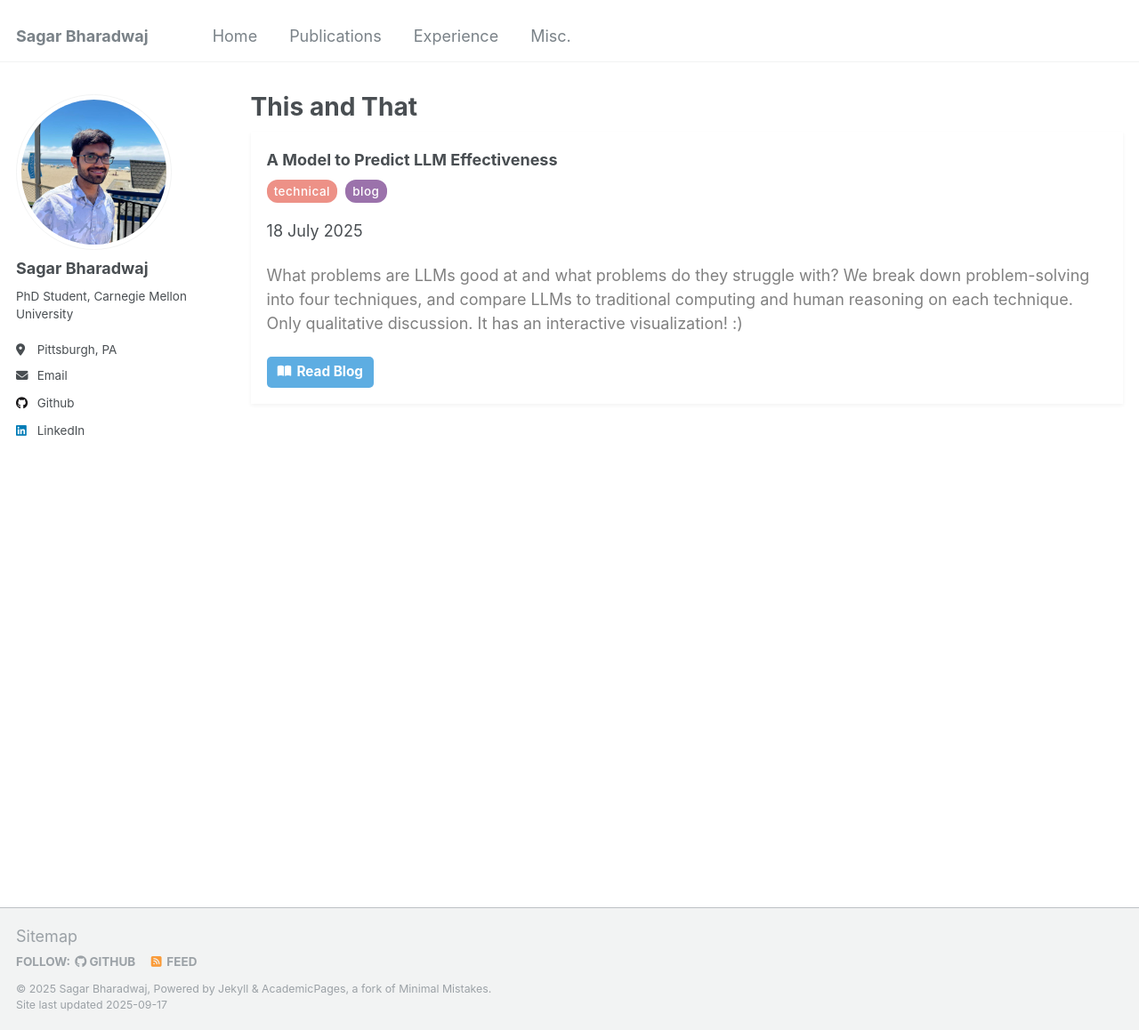
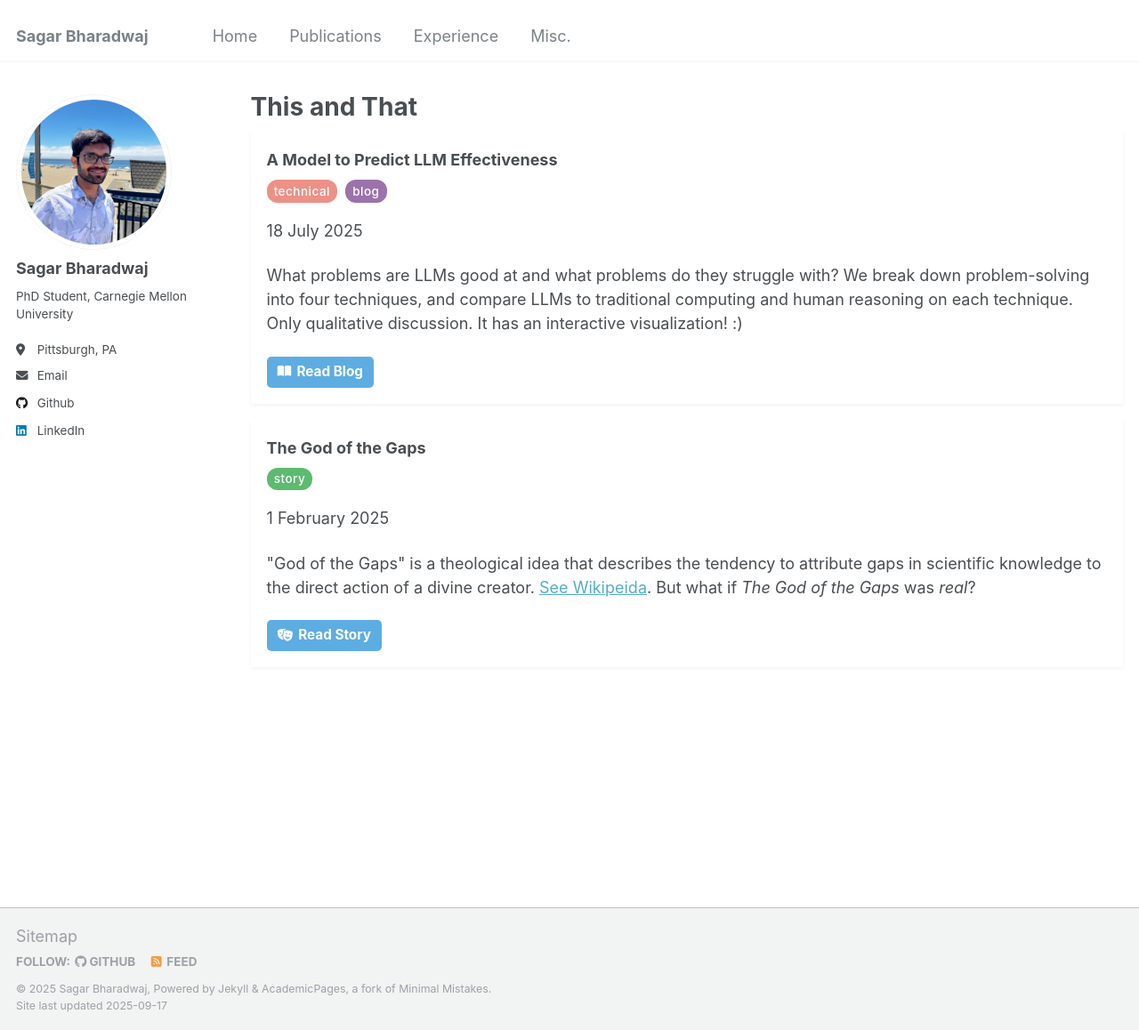
Before and after one commit to sagar-bharadwaj-ks/sagar-bharadwaj-ks.github.io, a Jekyll site: the page built from _pages/misc.html, in a window 1280 px wide and 1158 px high. Shown: the whole window at 89% size. Built offline with Jekyll 4.4.1, drawn with Linux system fonts in a browser that asks for light colours; some of the changed lines change nothing that is shown.

Commit message:
Add God of the Gaps story

```diff
--- a/_includes/single-misc-card.html
+++ b/_includes/single-misc-card.html
@@ -14,7 +14,7 @@
     <p class="misc-date">{{ post.date | date: "%-d %B %Y" }}</p>
     <p class="misc-abstract">
         <span style="color: grey;">
-            {{ post.abstract }}
+            {{ post.abstract | markdownify }}
         </span>
     </p>
 
@@ -100,11 +100,11 @@
     }
 
     .misc-tag[data-tag*="art"] {
-        background-color: #60ab6e;
+        background-color: #4cba42;
     }
 
     .misc-tag[data-tag*="story"] {
-        background-color: #baad5d;
+        background-color: #5dba71;
     }
 
     .misc-button {
--- /dev/null
+++ b/_misc/2025-02-01-god-of-gaps.md
@@ -0,0 +1,204 @@
+---
+layout: archive
+title:  The God of the Gaps
+date:   2025-02-01
+permalink: /misc/god-of-gaps/
+author_profile: true
+tags: ["story"]
+abstract: \"God of the Gaps\" is a theological idea that describes the tendency to attribute gaps in scientific knowledge to the direct action of a divine creator. [See Wikipeida](https://en.wikipedia.org/wiki/God_of_the_gaps). But what if _The God of the Gaps_ was _real_?
+---
+
+<style>
+.scene-break {
+  text-align: center;
+  margin: 2em 0;
+}
+.scene-break::before {
+  content: "✦ ✦ ✦";
+  font-size: 1.2em;
+  color: #666;
+}
+</style>
+
+Smriti convention hall was heated. Not only by the hundred or so in the audience breathing out warm air, but also by the acrid exchanges between the two debaters on stage.
+
+"Atheism and religion: Jagadguru debates Prof. Neel" read the banner on stage. The discussion went as one might expect these things to go. Jagadguru's appeals to God giving life its meaning did not fail to rouse his followers in the audience. Neel's derisive comments on scientifically disproven Texts gained satisfied nods from the other half of the audience.
+
+"You all claim the universe was formed by the Big Bang, but you don't tell us what caused the Big Bang. How can there be something from nothing? There was always something, and that is God," concluded Jagadguru to an uproar of approvals.
+
+"I knew you'd bring this up. You people always bring this up. We call this the 'God of the Gaps' fallacy," retorted Neel. "When we didn't know stars were balls of gas, we called them God. When we didn't know lightning was caused by a large charge buildup, we blamed it on God's wrath. Before Darwin we credited God with all creations. We use God to explain our gaps in scientific understanding. The God of today is only the 'God of the Gaps', you see. And we're always working to reduce his domain."
+
+So on and so forth.
+
+The debate ended, neither parties having changed their minds. The audience went home, thought about it all for a minute or two, went to sleep.
+
+<div class="scene-break"></div>
+
+About fifty years later, the air was sombre in a ward in Leelavati hospital. Neel, now nearing 96, was on the bed. He was at peace. Why wouldn't he be? His career has been nothing short of miraculous. His ideas on atheism, philosophy, scientific studies, history and what not had taken him to places. Many good places to be specific. He knew it was time go. His loving family, gathered around, noticing his chest oscillations, knowing they'll stop any minute now. And they did. Neel closed his eyes for the last time.
+
+<div class="scene-break"></div>
+
+Neel opened his eyes. Only foggy white. He looked down at himself, his hands were no longer wrinkly. In fact, they looked like they did at the prime of his youth---bony and stick like but no wrinkles whatsoever. He felt youthful too. Just as he was about to start throwing out questions, God announced, "Welcome to Heaven, Neel."
+
+<div class="scene-break"></div>
+
+It had been a week in Heaven now. Neel had spent time acquainting himself with its old occupants. He met Jagadguru too, and they laughed heartily about all the foolish debates they had while on earth. Neel, having spent his time on earth belittling God's self-appointed agents, was naturally unwilling to accept this reality in the first hour. But then the truth hit him---Heaven is nice and it is only scientific for him now to start enjoying its amenities.
+
+In his first week he had already made some good friends. Gandhi was his morning yoga accountability partner. He never questioned why they should do yoga when their bodies no longer metabolize. Rationalism had left him. He and Jagadguru would walk around the garden, looking at baby birds and their golden feathers. The birds couldn't fly because gold is heavy and not the right material for feathers. They'd only flit around, bobbing heads, letting passers by ogle at them. Our duo was now on one of their walks.
+
+"By the way, how long have you been here, Jagadguru?" asked Neel, realizing he didn't know when Jagadguru had died on earth.
+
+"I came here about twenty years before you did," came the answer.
+
+"You must have been pretty happy to know that much of what you preached on earth was true."
+
+"Oh, not at all. In fact, I was entirely wrong about so much of what I said on gods and their punishments and so on."
+
+"But at least you weren't completely off the mark like me," reminded Neel. "I spent all my time convinced that God doesn't exist."
+
+"You weren't wrong about everything, Neel. You remember our debate in Smriti Hall?" asked Jagadguru.
+
+"Smriti convention center," corrected Neel.
+
+"Yes, that. Back then, your comment on the God of the Gaps threw me off my game a little bit and had me thinking for a while. Anyway, it turns out she's real."
+
+"What do you mean she's real?"
+
+"The God of the Gaps, Neel. She's real."
+
+"You probably think you're explaining yourself, Jagadguru, but you're just repeating your words," complained Neel.
+
+"I mean God of the Gaps is real, Neel," repeated Jagadguru. "Her name is Jaaga, she's the head of the Department of Gaps. You should pay them a visit. I'm sure you'll love it."
+
+Neel stood there, scratching his head.
+
+<div class="scene-break"></div>
+
+"Welcome to the Department of Gaps" read the signboard. Neel was now in a huge but unremarkable building. In a few minutes, he found himself smiling at the affable-looking clerk manning the front desk.
+
+"Hello, I'm Sid, how can I help?" asked the clerk.
+
+"I'm Neel and new to Heaven. I am just a curious visitor trying to find out more about what you do," replied Neel.
+
+"How long have you been here?"
+
+"About a week now."
+
+"People generally checkout the eat-all-you-can cafe, no-side-effects heroin, golden butterfly park, and the likes in their first week. I'm glad you chose to come here instead, Mr. Neel."
+
+"Thank you."
+
+"I see from our records that you were a professor. Oh, and, that you also mentioned our head, Ms. Jaaga a few times in your speeches too. How flattering!"
+
+
+"I'm sorry, but I merely mentioned God of the Gaps as a theoretical concept. Not Jaaga."
+
+"That's alright, Mr. Neel. People hardly ever mention us, and we're grateful to the ones that do. You know what, I can probably get you an appointment with Jaaga herself. She can tell you all about us. Let me see her calendar."
+
+<div class="scene-break"></div>
+
+"Hello Neel, please take a seat," greeted Jaaga.
+
+Jaaga's office was large but minimalist with a desk and a few chairs. It had a few pictures on the wall, Neel noticed. One showed the heliocentric and geocentric model of the universe laid side-by-side. Another showing lightning. A different one with the archetypal human-from-apes evolution. Many were examples that Neel, at some point or another, would mention in his God of the Gaps argument.
+
+"So, Sid tells me you're a huge fan. I'm flattered!" said Jaaga after Neel took a seat as instructed.
+
+"I must confess that's a bit of an exaggeration. I merely used God of the Gaps as a theoretical construct to discredit religious arguments."
+
+"Oh I see, that's alright then," sighed Jaaga looking visibly disappointed. "What do you want from me?"
+
+"I'm new here. I've only been here a week. I just want to know who you are and what you do."
+
+"Oh just a week, I see. You probably don't know anything yet."
+
+"That would be an accurate assumption."
+
+"Okay then, let me walk you through the whole thing.
+
+"So the earth was created by God. The Boss God, I mean. That's my boss. All of us sub-gods report to the Boss God. All clear till now or what?
+
+"Okay. Now, don't get me wrong, but the Boss God isn't exactly a perfectionist. He is, to put it mildly, a bit on the lazier side of things, you know," said Jaaga lowering her voice to a whisper at the last comment. "Ask Gandhi how the Boss God loathes hard work. Gandhi's been here a while, he knows the boss's deep passion for shortcuts.
+
+"Anyway, the boss was tasked with creating the Earth. None of us know by whom but we know he had a deadline. He did a good job, a good but a shoddy job."
+
+"What do you mean shoddy? Was the earth different from what it is today?" interrupted Neel.
+
+"Oh, Neel, the Earth was _very_ different when it was created. Take the night sky, for example. The sky was a black dome, with some sparkles randomly scattered on it for effect."
+
+"Wait there were no stars?"
+
+"No, not at all, why should there be? The boss was tasked with creating Earth, you know, not the stars. He'd never do more than what was necessary."
+
+"But we see the stars with our telescopes! Our scientific observations show that they're balls of gas generating immense amounts of energy!"
+
+"Hold on, hold on, we're getting ahead of ourselves. Yes, there are stars today, but there were no stars when the earth was created. They were just dots. Sparkling dots.
+
+"Dots were enough for your naked eyes. But then you all come along and invent the telescope and start looking at the sky. Now what should you see? It's just weird to see bigger dots through the telescope, you know?  If you didn't have something interesting to see, you wouldn't invent new things. You'd lose interest in the Design. Then we'd lose interest in our work because you're no longer interesting and we're just stuck maintaining a legacy system. The boss realized this. He knew there were _gaps_ in his design.
+
+"Of course he didn't deal with these gaps himself. He's a master delegator. He created the Department of Gaps. Its sole purpose was to deal with the gaps in his design. He appointed one of us as the God of the Gaps. It wasn't me to begin with, it was Ms. Holey.
+
+Holey did a marvelous job. She made the stars when you invented the telescope. She made the cells, virus and bacteria when you invented the microscope, she---"
+
+"Now wait a minute!" interrupted Neel. "So you say the stars didn't exist until we invented the telescope? That doesn't make any sense. This means the Sun was just a bright looking object giving out light, with no inherent mechanism to generate its energy. So essentially life on Earth wasn't getting any energy, so there's no reason for life to exist."
+
+"You're looking at it all wrong, Neel," replied Jaaga. "There's no _need_ for there to be anything. We decide what is needed. Life exists because we want it to exist. When we update the Earth, by adding sources of energy like the stars, for example, we add the dependency between life and energy. Starting from that update, all of your `scientific' observations will now show that life depends on energy. But again, that's only because we wanted it to."
+
+"So we were essentially living in a simulation?" asked Neel.
+
+"Not precisely, at least not the kind of simulation humanity can conceive of at the moment. We don't control everything. In fact, we can't control everything. That's the way we've built Earth. We can't change the past, for example. We can pause time though, so we can work on our updates. We didn't _make_ you invent the telescope. That's all  to your credit. We merely noticed that you had, decided it was interesting, and updated our models to add the stars."
+
+"But we possibly invented thousands of things every day. You are not updating the Earth those many times, are you?"
+
+"You're right, we're not. Inventions fail all the time, remember? Also, some inventions actually observe the current universe the way it is."
+
+"So some of the inventions that were successful, like the telescope, were only successful because you found that intriguing and changed the model? Not because of the researcher's hard work and their ingenuity?"
+
+"Precisely."
+
+"Well that's unfair. Many scientists have possibly died in obscurity because you decided something wasn't blingy enough?"
+
+"Exactly."
+
+"Who decides what's worthy?"
+
+"Our whims and fancies. We have been trying to instate a principled review process, for like more than a millennia now. We never succeeded. We have no idea how you make the peer review system work down there."
+
+"That's depressing," said Neel. For the first time since his arrival in Heaven, Neel felt a pang of sadness. He spent his life on scientific pursuits. Doggedly pursuing logical arguments, tearing down people who he thought were not logical. He is now learning that everyone could be right and everyone could be wrong. Just someone's fancies from the Department of Gaps had to be tingled. He was now desperately raking his brain for some inconsistency, some flaw, in Jaaga's explanation. This has to be some cruel prank on him, it has to be!
+
+"Aha," he cried loudly. "Humans have maintained consistent records of their scientific observations over generations. If you go around meddling with the way the universe works, all records from the past would be invalidated. You told me you can't change the past, so you can't change these records. Humanity would immediately know something's amiss."
+
+"You underestimate humanity's willingness to call its ancestors ignorant and discard their findings. Here, let me give you an example of my own project. In fact, it was the success of this project that promoted me from a project leader to the God of the Gaps. You've surely heard of geocentric and heliocentric theory?"
+
+"Of course I have. For centuries, we thought the universe revolved around the Earth, or that it was 'geocentric'. We eventually noticed that if we put the Sun at the center of the solar system, or adopt the 'heliocentric' model, we get simpler and more accurate models. But ...", Neel paused. He suddenly realized what Jaaga might say next. "You don't mean ...," he said with a shaky voice. He always used the transition from geocentricism to heliocentricism to talk about ignorance in religion. Seeing his favorite example crumble was too much.
+
+"Yes, Neel. The geocentric model was the right one. Some of us here in heaven marvelled at Ptolemy's genius when he wrote the Almagest. Pure brilliance realizing that your planets revolved around two centers, not one. His theory explained all of your seasons, the shifting night sky, and everything. For centuries you all used it.
+
+"And then came Copernicus and the likes. They presented an interesting theory. Gross approximations, but elegant nonetheless. I noticed it. We were thinking of changing the system anyway. You had all entered the dark ages and not much was happening in the way of discoveries. We were getting bored.
+
+"I came up with a plan. We abandon geocentricism and move to a different model. Not really heliocentrism of course, but closer to something you all have almost figured out recently, Baryocentrisim. There's no one center of the universe and bodies dance around each other because of gravity.
+
+"You might know that predictions based on Ptolemy's geocentric model were accurate. Much more than those based on Copernicus' heliocentricism when it was proposed. Then we came along and updated the system so some new observations that you now make can only be explained better by a heliocentric model. And then, collectively, humanity decided to discard geocentricism. And I was promoted to the God of the Gaps."
+
+Neel listened with awe. Gradually, the gloomy airs around him were clearing. They were being replaced with curiosity.
+
+Jaaga fielded Neel's questions for about an hour. Neel had many. They discussed if Newton discovered the concept of gravity, or if he invented it, only for it be added later in an update. How many of Einstein's theories were true when he wrote them and how many were made true by recent updates. String theory. Quantum mechanics. The questions and answers kept flowing. Neel's time on Jaaga's calender was now nearing a close.
+
+"We're almost out of time, Neel. But before we go, I'd like to know if you'd be intersted in working at the Department of Gaps. We're always in the need for new perspectives."
+
+"Wait, what?"
+
+Five minutes later Neel walked out of the building. He was now one of the few employed residents of Heaven.
+
+<div class="scene-break"></div>
+
+Neel had now worked at the department for over 50 years. His satisfaction with his work was beyond anything he had experienced while on Earth. Strangely, he felt more alive after dying. He had worked with his team on introducing super dark energy to explain the Big Bang. Thanks to his work, String theorists were now observationally proving portions of their theory.
+
+One of the perks of being in the department is you could observe anything and anyone on earth. Neel, although ashamed of it, sometimes indulged in his perverse habits of spying on his progeny. He was now looking at his great-grandson, who was now a fairly well-known Professor of Physics. He was now on stage at the Samhiti Convention Center, talking to Amrutguru, a religious figure.
+
+"You say the Big Bang was caused by super dark energy. But who created this super dark energy? How did something come from nothing? There was always something and that is God," said Amrutguru.
+
+"I knew you'd bring this up. You people always bring this up. This is why we call your God the God of the Gaps," retorted the great-grandson.
+
+Neel, looking down, smiled triumphantly. He was proud of his great-grandson.
+
+<div class="scene-break"></div>
```
Also changed, not shown: _misc/2025-07-18-llm.md (renamed from _misc/llm.md).
